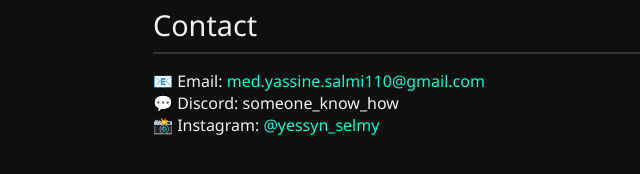
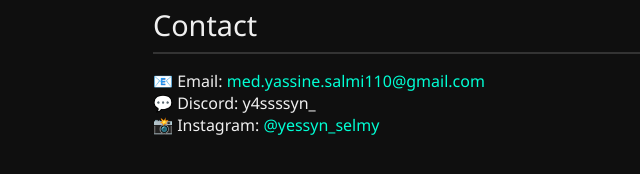
Before and after one commit to 4nnonyme/myportfilio, a plain HTML site: page index.html in a window 1280 px wide. Shown: the part 1086-1260 px from the top of the page, 87-727 px from the left. Drawn offline with Linux system fonts and the light colour scheme; no server answers.

Commit message:
Change title and add favicon to index.html
Updated title and added favicon to the HTML document.

```diff
--- a/index.html
+++ b/index.html
@@ -3,7 +3,8 @@
 <head>
   <meta charset="UTF-8" />
   <meta name="viewport" content="width=device-width, initial-scale=1.0" />
-  <title>My Portfolio</title>
+  <title>Y4SSSSYN</title>
+  <link rel="icon" href="icon.png">
   <style>
     :root {
       --bg-color: #0f0f0f;
@@ -202,7 +203,7 @@
     <div class="section-title">Contact</div>
     <p>
       📧 Email: <a href="mailto:med.yassine.salmi110@gmail.com">med.yassine.salmi110@gmail.com</a><br>
-      💬 Discord: someone_know_how<br>
+      💬 Discord: y4ssssyn_<br>
       📸 Instagram: <a href="https://instagram.com/yessyn_selmy" target="_blank">@yessyn_selmy</a>
     </p>
   </section>
```
